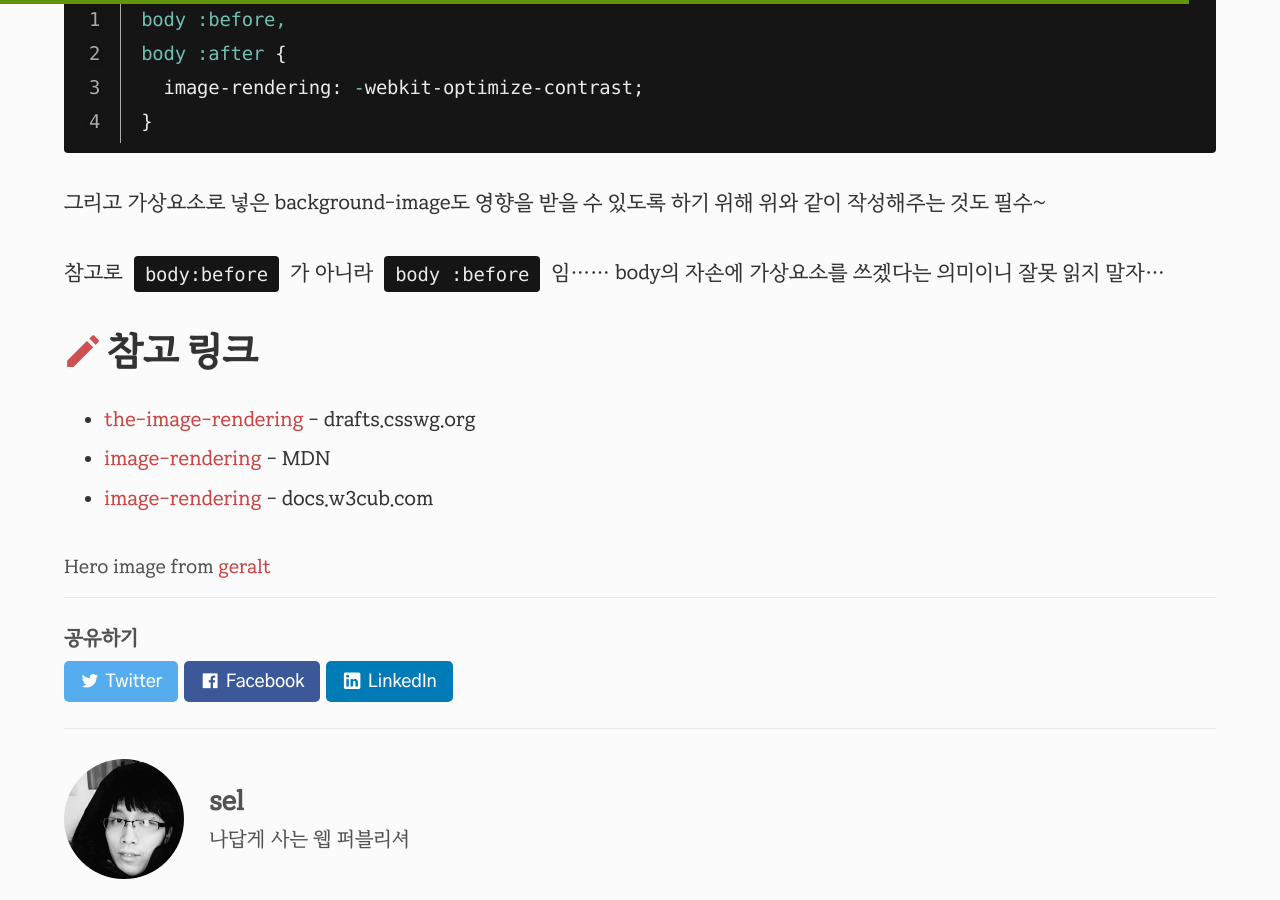
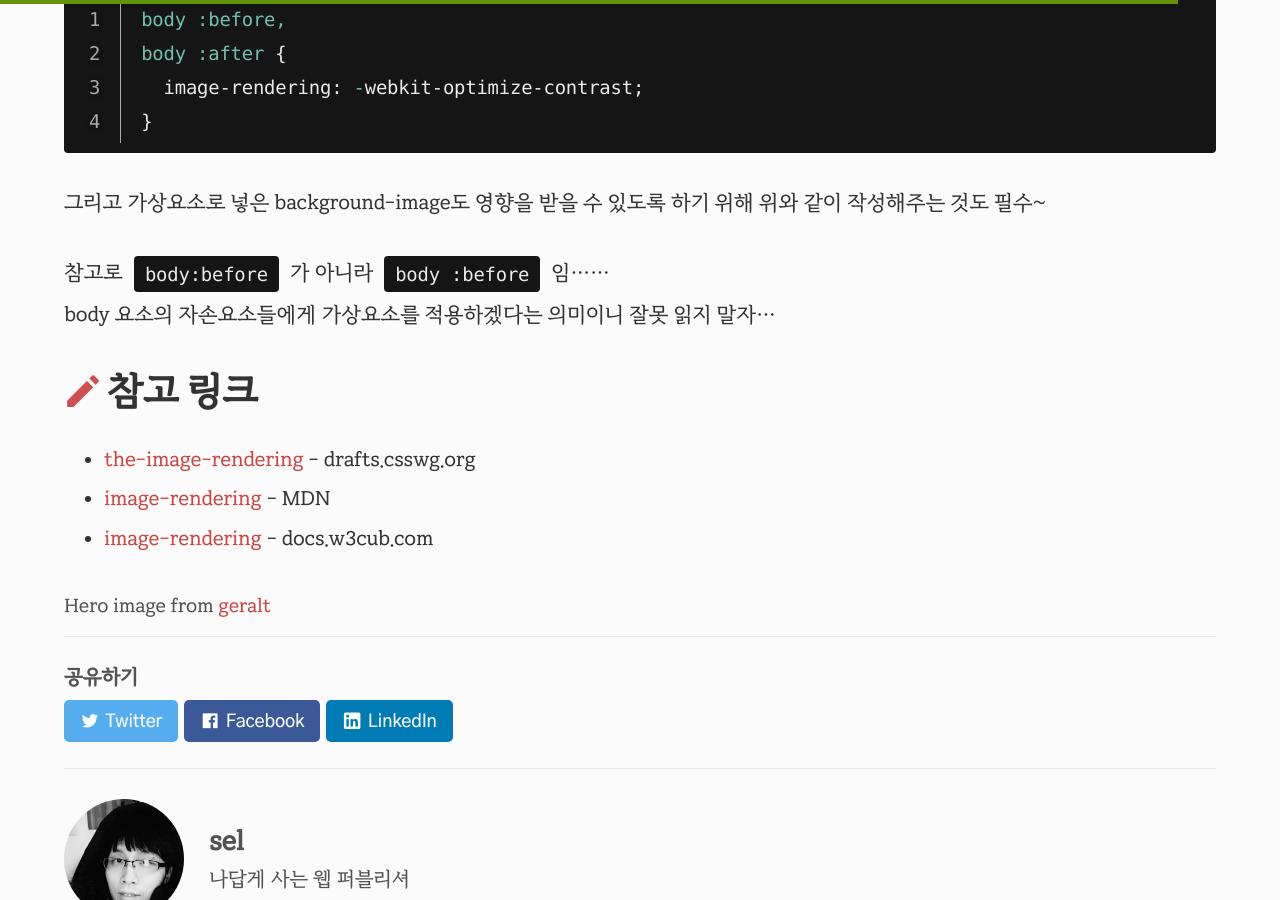
Before and after one commit to selosele/selosele.github.io, a Jekyll site: the page built from _posts/2020-09-17-sub-pixel-rendering2.md, in a window 1280 px wide and 900 px high, scrolled down 3873 px. Built offline with Jekyll 4.4.1, drawn with Linux system fonts in a browser that asks for light colours; comment, search, counter and statistics services are not loaded.

Commit message:
포스트 수정

````diff
--- a/_posts/2020-09-17-sub-pixel-rendering2.md
+++ b/_posts/2020-09-17-sub-pixel-rendering2.md
@@ -84,7 +84,8 @@ body :after {
 
 그리고 가상요소로 넣은 background-image도 영향을 받을 수 있도록 하기 위해 위와 같이 작성해주는 것도 필수~
 
-참고로 ```body:before```{:.language-css} 가 아니라 ```body :before```{:.language-css} 임...... body의 자손에 가상요소를 쓰겠다는 의미이니 잘못 읽지 말자...
+참고로 ```body:before```{:.language-css} 가 아니라 ```body :before```{:.language-css} 임......
+body 요소의 자손요소들에게 가상요소를 적용하겠다는 의미이니 잘못 읽지 말자...
 
 ## 참고 링크
 
````
